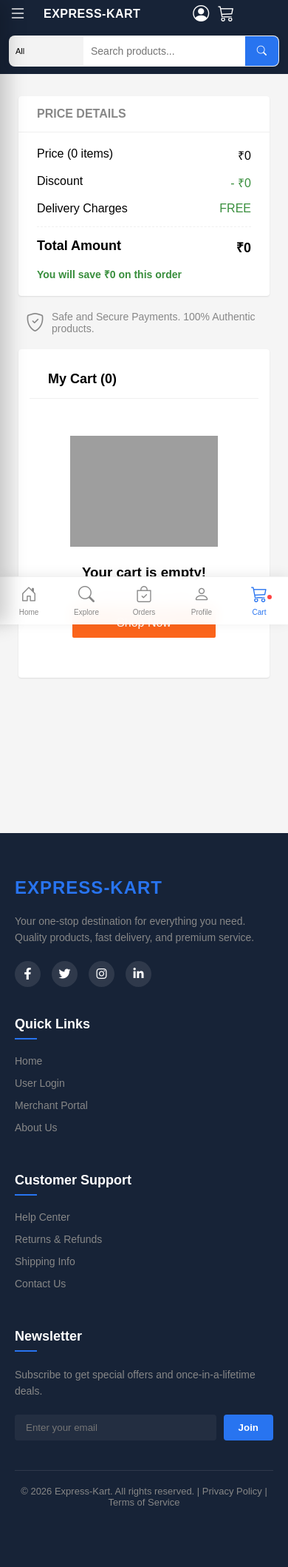
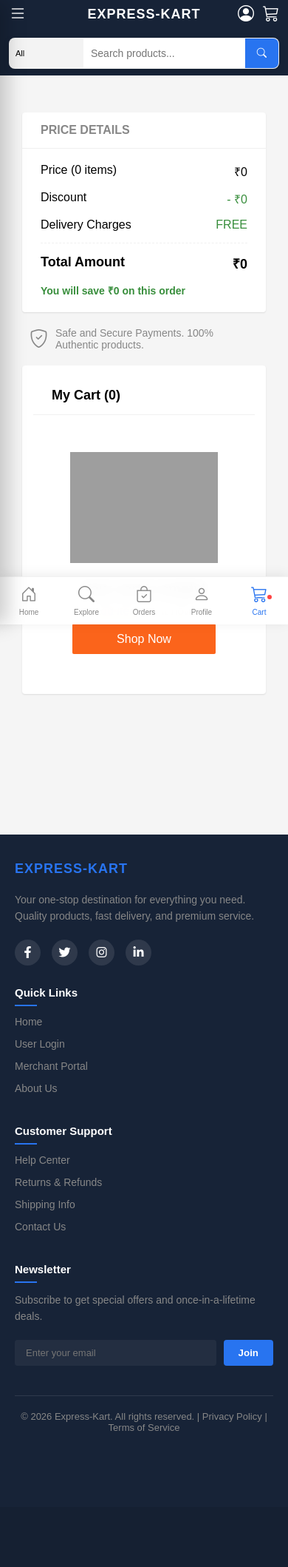
Before and after one commit to yugendrasai-ui/E-commers, a Flask app: page /user/cart in a window 390 px wide. Shown: the whole page at 74% size. After the commit the page ends 1934 px from the top, so only its background shows below. Run offline with Flask 3, Linux system fonts and the light colour scheme; a user stored in the database is signed in; some libraries are stand-ins or nearby versions; grey boxes are pictures that could not be loaded.

Commit message:
Fix mobile navbar layout, center logo, position icons right, fix footer mobile styles

```diff
--- a/static/style.css
+++ b/static/style.css
@@ -1692,65 +1692,81 @@
 /* Tablets & Large Phones (max 768px) */
 @media (max-width: 768px) {
     .navbar {
-        grid-template-columns: auto 1fr auto;
-        min-height: 60px;
+        /* Row 1: flex for hamburger | center logo | right icons */
+        display: flex !important;
+        flex-wrap: wrap;
+        align-items: center;
+        min-height: 56px;
         height: auto;
-        gap: 10px;
-        padding: 10px 15px;
-        display: grid;
-        align-items: center;
+        padding: 8px 14px;
+        gap: 0;
+        position: relative;
     }
 
     .nav-left {
-        order: 1;
-        width: auto;
         display: flex;
         align-items: center;
-        gap: 8px;
-    }
-
-    .nav-left .logo {
-        font-size: 18px;
-        letter-spacing: 0.5px;
-    }
-
+        gap: 6px;
+        flex: 1;
+        z-index: 2;
+    }
+
+    /* Center logo absolutely */
+    .nav-left .nav-logo {
+        position: absolute;
+        left: 50%;
+        transform: translateX(-50%);
+        font-size: 18px !important;
+        letter-spacing: 1px;
+        white-space: nowrap;
+        z-index: 1;
+    }
+
+    /* Mobile icons pushed to right */
     .mobile-top-icons {
-        order: 2;
         display: flex !important;
         align-items: center;
-        gap: 15px;
+        gap: 14px;
+        flex: 1;
+        justify-content: flex-end;
+        z-index: 2;
     }
 
     .mobile-top-icons .nav-link {
         color: #fff;
         position: relative;
+        line-height: 1;
+    }
+
+    .cart-icon-mobile {
+        position: relative;
     }
 
     .cart-icon-mobile .cart-badge-dot {
         position: absolute;
-        top: -5px;
-        right: -5px;
+        top: -4px;
+        right: -4px;
         width: 8px;
         height: 8px;
         background: #ff4343;
         border-radius: 50%;
-        border: 2px solid #172337;
+        border: 1.5px solid #172337;
     }
 
     body.dark .cart-icon-mobile .cart-badge-dot {
         border-color: #1e1e1e;
     }
 
+    /* Search bar: full-width row below */
     .main-search {
-        order: 3;
+        flex: 0 0 100%;
         width: 100%;
         max-width: none;
-        margin: 8px 0 4px 0;
+        margin: 8px 0 4px 0 !important;
         height: 42px !important;
-        grid-column: 1 / -1;
         border-radius: 8px;
-        box-shadow: 0 2px 8px rgba(0, 0, 0, 0.1);
-        border: 1px solid rgba(0, 0, 0, 0.05);
+        box-shadow: 0 2px 8px rgba(0, 0, 0, 0.12);
+        border: 1px solid rgba(0, 0, 0, 0.06);
     }
 
     .search-category {
@@ -2344,9 +2360,11 @@
 ============================ */
 .container {
     width: 100%;
-    max-width: 1248px;
+    max-width: 1200px;
     margin: 0 auto;
-    padding: 0 15px;
+    padding: 20px;
+    min-height: 60vh;
+    /* Ensure footer stays down */
     box-sizing: border-box;
 }
 
--- a/templates/footer.html
+++ b/templates/footer.html
@@ -200,11 +200,30 @@
     @media (max-width: 576px) {
         .footer-grid {
             grid-template-columns: 1fr;
+            gap: 28px;
         }
 
         .main-footer {
-            padding-bottom: 80px;
-            /* Space for mobile nav items if any */
+            padding: 36px 0 100px;
+            /* 100px leaves space above the fixed bottom nav */
+            margin-top: 30px;
+        }
+
+        .footer-section h3 {
+            font-size: 18px;
+        }
+
+        .footer-section h4 {
+            font-size: 15px;
+            margin-bottom: 12px;
+        }
+
+        .subscribe-form {
+            flex-direction: row;
+        }
+
+        .subscribe-form input {
+            font-size: 13px;
         }
     }
 </style>
--- a/templates/navbar.html
+++ b/templates/navbar.html
@@ -3,12 +3,12 @@
 
 <nav class="navbar">
 
-    <!-- Left: Logo -->
+    <!-- Left: Hamburger (mobile) + Logo -->
     <div class="nav-left">
         <button id="sidebarToggle" class="mobile-only sidebar-btn">
             <i class="bi bi-list"></i>
         </button>
-        <a href="/" class="logo">EXPRESS-KART</a>
+        <a href="/" class="logo nav-logo">EXPRESS-KART</a>
     </div>
 
     <!-- Center: Search + Category (Amazon Style) -->
@@ -119,7 +119,7 @@
             <a href="/user/profile" class="sidebar-user" style="text-decoration: none;">
                 <i class="bi bi-person-circle"></i>
                 <span>Hi, {{ session.get('user_name', 'User') }}</span>
-                / </a>
+            </a>
             {% endif %}
 
             <a href="/" class="sidebar-link"><i class="bi bi-house-door"></i> Home</a>
```
